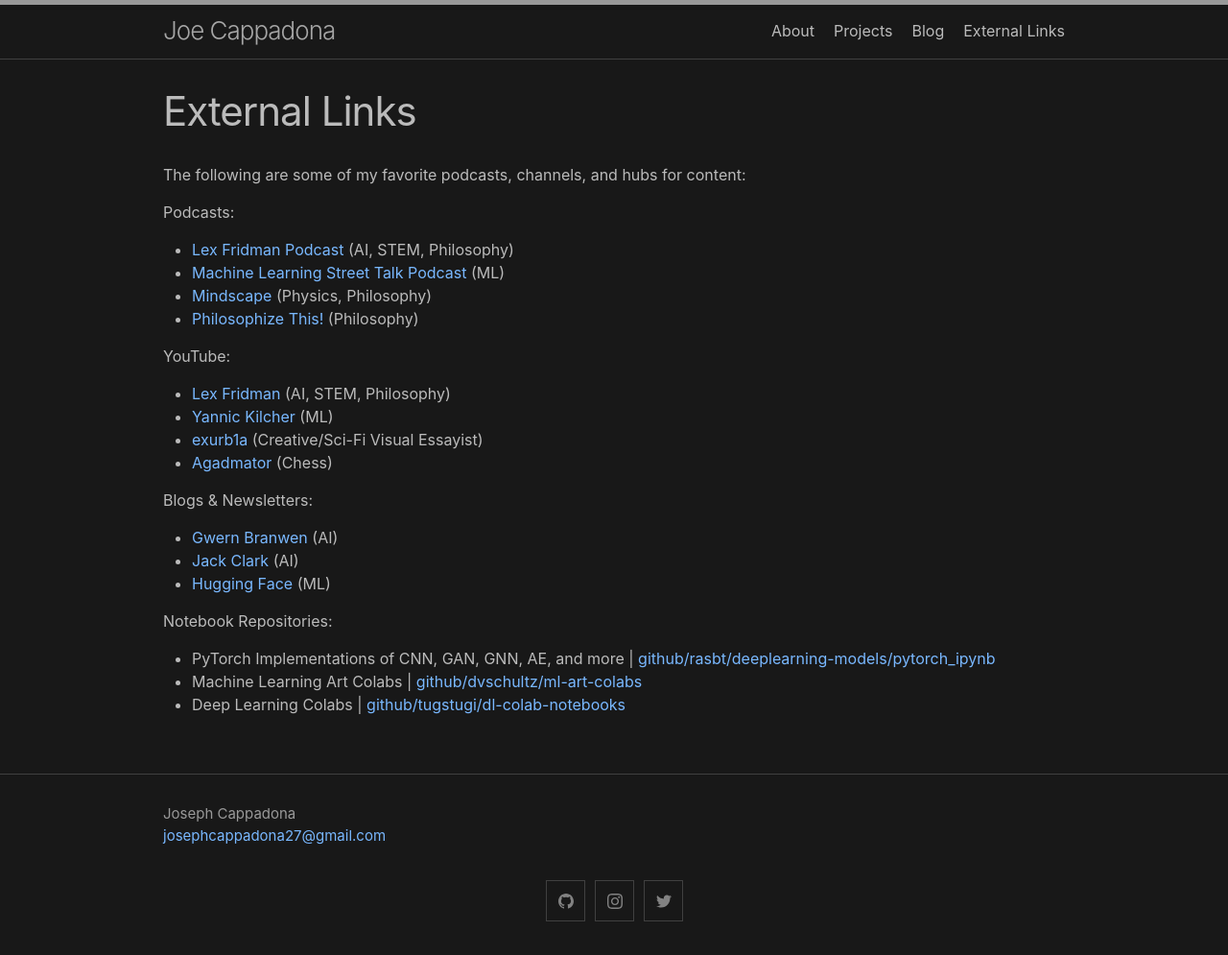
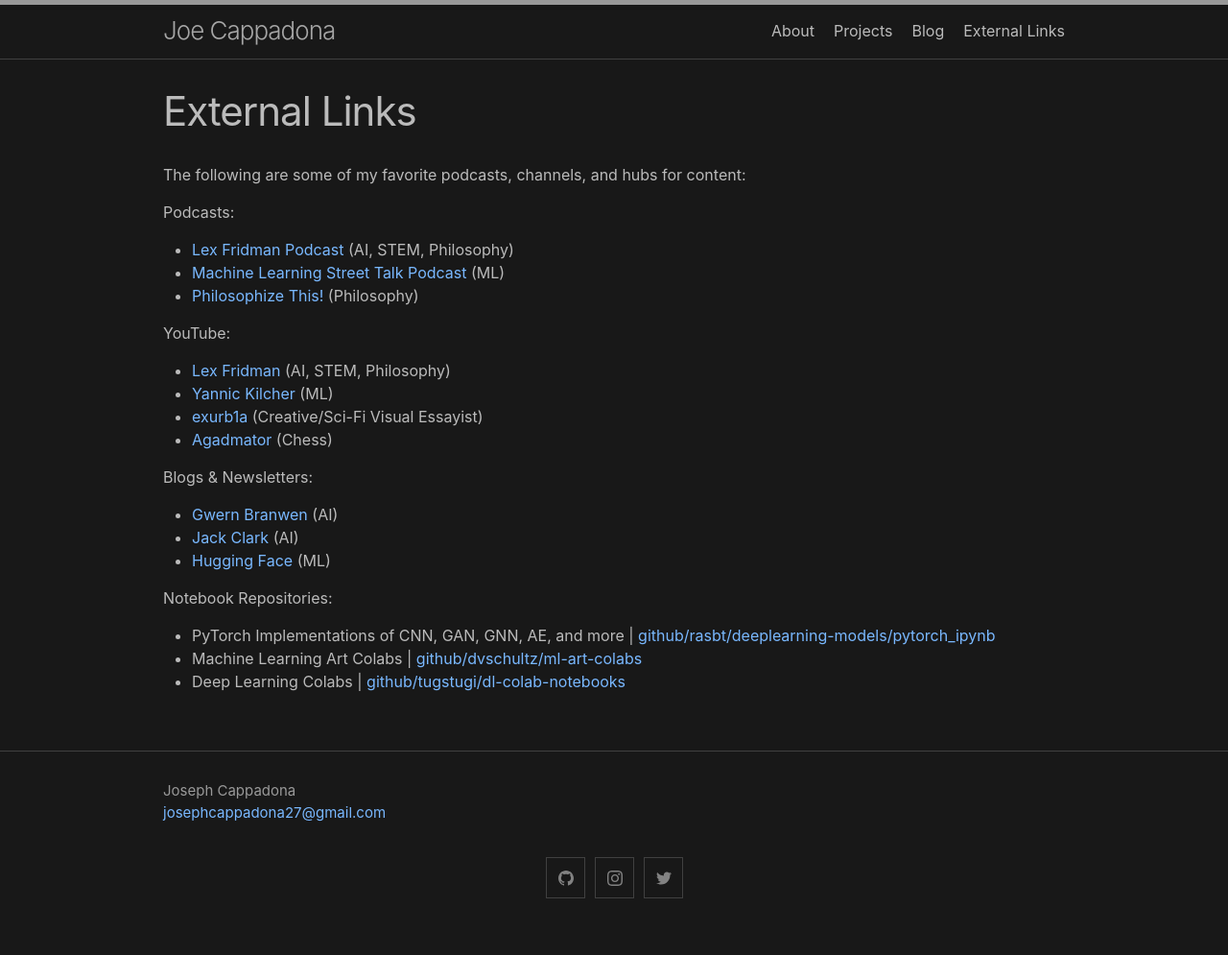
Before and after one commit to josephcappadona/josephcappadona.github.io, a Jekyll site: the page built from links.md, in a window 1280 px wide. Shown: the whole page at 96% size. Built offline with Jekyll 4.4.1, drawn with Linux system fonts in a browser that asks for light colours; after the commit the page ends 971 px from its top, so only the background shows below that.

Commit message:
Update links.md

```diff
--- a/links.md
+++ b/links.md
@@ -10,7 +10,6 @@ The following are some of my favorite podcasts, channels, and hubs for content:
 Podcasts:
 * [Lex Fridman Podcast](https://lexfridman.com/podcast) (AI, STEM, Philosophy)
 * [Machine Learning Street Talk Podcast](https://open.spotify.com/show/02e6PZeIOdpmBGT9THuzwR) (ML)
-* [Mindscape](https://open.spotify.com/show/622lvLwp8CVu6dvCsYAJhN) (Physics, Philosophy)
 * [Philosophize This!](https://open.spotify.com/show/2Shpxw7dPoxRJCdfFXTWLE) (Philosophy)
 
 
```
